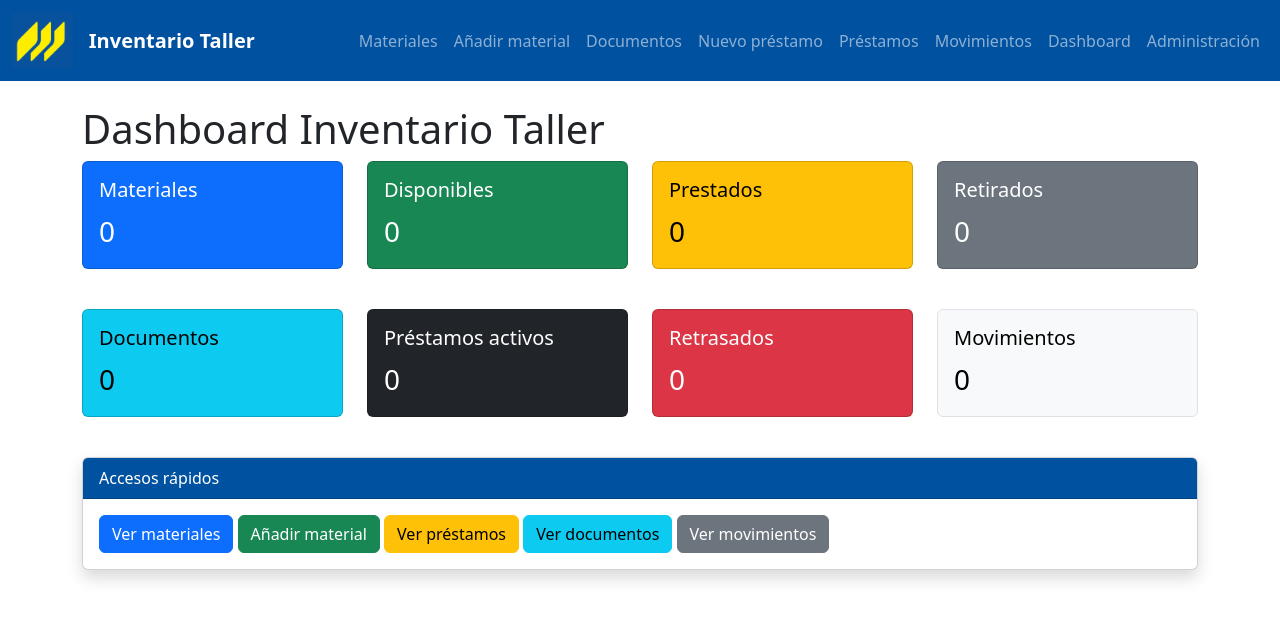
After one commit to josellagosta-collab/inventario_taller_sdd, a Django app: page / in a window 1280 px wide. The commit adds this page. Shown: the top 620 px of the page. Run offline with Django 5.2, Linux system fonts and the light colour scheme; data that the repository does not hold is empty.

Commit message:
feat: crear dashboard principal

```diff
--- /dev/null
+++ b/inventario/templates/inventario/dashboard.html
@@ -0,0 +1,121 @@
+{% extends "base.html" %}
+
+{% block title %}
+Dashboard
+{% endblock %}
+
+{% block content %}
+
+<h1>Dashboard Inventario Taller</h1>
+
+<div class="row mb-4">
+
+    <div class="col-md-3 mb-3">
+        <div class="card text-bg-primary">
+            <div class="card-body">
+                <h5 class="card-title">Materiales</h5>
+                <p class="card-text fs-3">{{ total_materiales }}</p>
+            </div>
+        </div>
+    </div>
+
+    <div class="col-md-3 mb-3">
+        <div class="card text-bg-success">
+            <div class="card-body">
+                <h5 class="card-title">Disponibles</h5>
+                <p class="card-text fs-3">{{ materiales_disponibles }}</p>
+            </div>
+        </div>
+    </div>
+
+    <div class="col-md-3 mb-3">
+        <div class="card text-bg-warning">
+            <div class="card-body">
+                <h5 class="card-title">Prestados</h5>
+                <p class="card-text fs-3">{{ materiales_prestados }}</p>
+            </div>
+        </div>
+    </div>
+
+    <div class="col-md-3 mb-3">
+        <div class="card text-bg-secondary">
+            <div class="card-body">
+                <h5 class="card-title">Retirados</h5>
+                <p class="card-text fs-3">{{ materiales_retirados }}</p>
+            </div>
+        </div>
+    </div>
+
+</div>
+
+<div class="row mb-4">
+
+    <div class="col-md-3 mb-3">
+        <div class="card text-bg-info">
+            <div class="card-body">
+                <h5 class="card-title">Documentos</h5>
+                <p class="card-text fs-3">{{ total_documentos }}</p>
+            </div>
+        </div>
+    </div>
+
+    <div class="col-md-3 mb-3">
+        <div class="card text-bg-dark">
+            <div class="card-body">
+                <h5 class="card-title">Préstamos activos</h5>
+                <p class="card-text fs-3">{{ prestamos_activos }}</p>
+            </div>
+        </div>
+    </div>
+
+    <div class="col-md-3 mb-3">
+        <div class="card text-bg-danger">
+            <div class="card-body">
+                <h5 class="card-title">Retrasados</h5>
+                <p class="card-text fs-3">{{ prestamos_retrasados }}</p>
+            </div>
+        </div>
+    </div>
+
+    <div class="col-md-3 mb-3">
+        <div class="card text-bg-light border">
+            <div class="card-body">
+                <h5 class="card-title">Movimientos</h5>
+                <p class="card-text fs-3">{{ total_movimientos }}</p>
+            </div>
+        </div>
+    </div>
+
+</div>
+
+<div class="card shadow">
+    <div class="card-header" style="background-color: #0051A0; color: white;">
+        Accesos rápidos
+    </div>
+
+    <div class="card-body">
+
+        <a href="{% url 'inventario:lista_materiales' %}" class="btn btn-primary">
+            Ver materiales
+        </a>
+
+        <a href="{% url 'inventario:crear_material' %}" class="btn btn-success">
+            Añadir material
+        </a>
+
+        <a href="{% url 'prestamos:lista_prestamos' %}" class="btn btn-warning">
+            Ver préstamos
+        </a>
+
+        <a href="{% url 'documentos:lista_documentos' %}" class="btn btn-info">
+            Ver documentos
+        </a>
+
+        <a href="{% url 'inventario:lista_movimientos' %}" class="btn btn-secondary">
+            Ver movimientos
+        </a>
+
+    </div>
+</div>
+
+{% endblock %}
--- a/inventario/urls.py
+++ b/inventario/urls.py
@@ -10,4 +10,5 @@ urlpatterns = [
     path("materiales/<int:material_id>/editar/", views.editar_material, name="editar_material"),
     path("materiales/<int:material_id>/retirar/", views.retirar_material, name="retirar_material"),
     path("movimientos/", views.lista_movimientos, name="lista_movimientos"),
+    path("", views.dashboard, name="dashboard"),
 ]
--- a/inventario/views.py
+++ b/inventario/views.py
@@ -4,6 +4,9 @@ from .forms import MaterialForm
 from django.db.models import Q
 from django.core.paginator import Paginator
 from django.db.models import Count
+from documentos.models import Documento
+from prestamos.models import Prestamo
+from django.utils import timezone
 
 def lista_materiales(request):
     materiales = Material.objects.annotate(total_documentos=Count("documentos"))
@@ -112,6 +115,57 @@ def lista_movimientos(request):
         "usuario"
     ).all()
 
+    busqueda = request.GET.get("busqueda", "")
+    tipo = request.GET.get("tipo", "")
+
+    if busqueda:
+        movimientos = movimientos.filter(
+            Q(material__nombre__icontains=busqueda) |
+            Q(material__codigo_inventario__icontains=busqueda) |
+            Q(usuario__username__icontains=busqueda) |
+            Q(descripcion__icontains=busqueda)
+        )
+
+    if tipo:
+        movimientos = movimientos.filter(tipo=tipo)
+
+    paginator = Paginator(movimientos, 10)
+    numero_pagina = request.GET.get("page")
+    pagina_movimientos = paginator.get_page(numero_pagina)
+
     return render(request, "inventario/lista_movimientos.html", {
-        "movimientos": movimientos,
+        "movimientos": pagina_movimientos,
+        "busqueda": busqueda,
+        "tipo": tipo,
+        "tipos_movimiento": MovimientoInventario.TIPOS_MOVIMIENTO,
     })
+
+def dashboard(request):
+    hoy = timezone.now().date()
+
+    total_materiales = Material.objects.count()
+    materiales_disponibles = Material.objects.filter(estado="disponible").count()
+    materiales_prestados = Material.objects.filter(estado="prestado").count()
+    materiales_retirados = Material.objects.filter(estado="retirado").count()
+
+    total_documentos = Documento.objects.count()
+
+    prestamos_activos = Prestamo.objects.filter(estado="activo").count()
+
+    prestamos_retrasados = Prestamo.objects.filter(
+        estado="activo",
+        fecha_prevista_devolucion__lt=hoy
+    ).count()
+
+    total_movimientos = MovimientoInventario.objects.count()
+
+    return render(request, "inventario/dashboard.html", {
+        "total_materiales": total_materiales,
+        "materiales_disponibles": materiales_disponibles,
+        "materiales_prestados": materiales_prestados,
+        "materiales_retirados": materiales_retirados,
+        "total_documentos": total_documentos,
+        "prestamos_activos": prestamos_activos,
+        "prestamos_retrasados": prestamos_retrasados,
+        "total_movimientos": total_movimientos,
+    })
--- a/templates/base.html
+++ b/templates/base.html
@@ -14,7 +14,7 @@
 <nav class="navbar navbar-expand-lg navbar-dark" style="background-color: #0051A0;">
     <div class="container-fluid">
 
-        <a class="navbar-brand d-flex align-items-center" href="{% url 'inventario:lista_materiales' %}">
+        <a class="navbar-brand d-flex align-items-center" href="{% url 'inventario:dashboard' %}">
             <img src="{% static 'images/logo_monlau.png' %}"
                  alt="Logo Monlau"
                  height="55"
@@ -73,6 +73,12 @@
                     </a>
                 </li>
 
+                                <li class="nav-item">
+                    <a class="nav-link" href="{% url 'inventario:dashboard' %}">
+                        Dashboard
+                    </a>
+                </li>
+
                 <li class="nav-item">
                     <a class="nav-link" href="/admin/">
                         Administración
```
Also changed, not shown: inventario/templates/inventario/lista_movimientos.html (+104 -0 lines).
